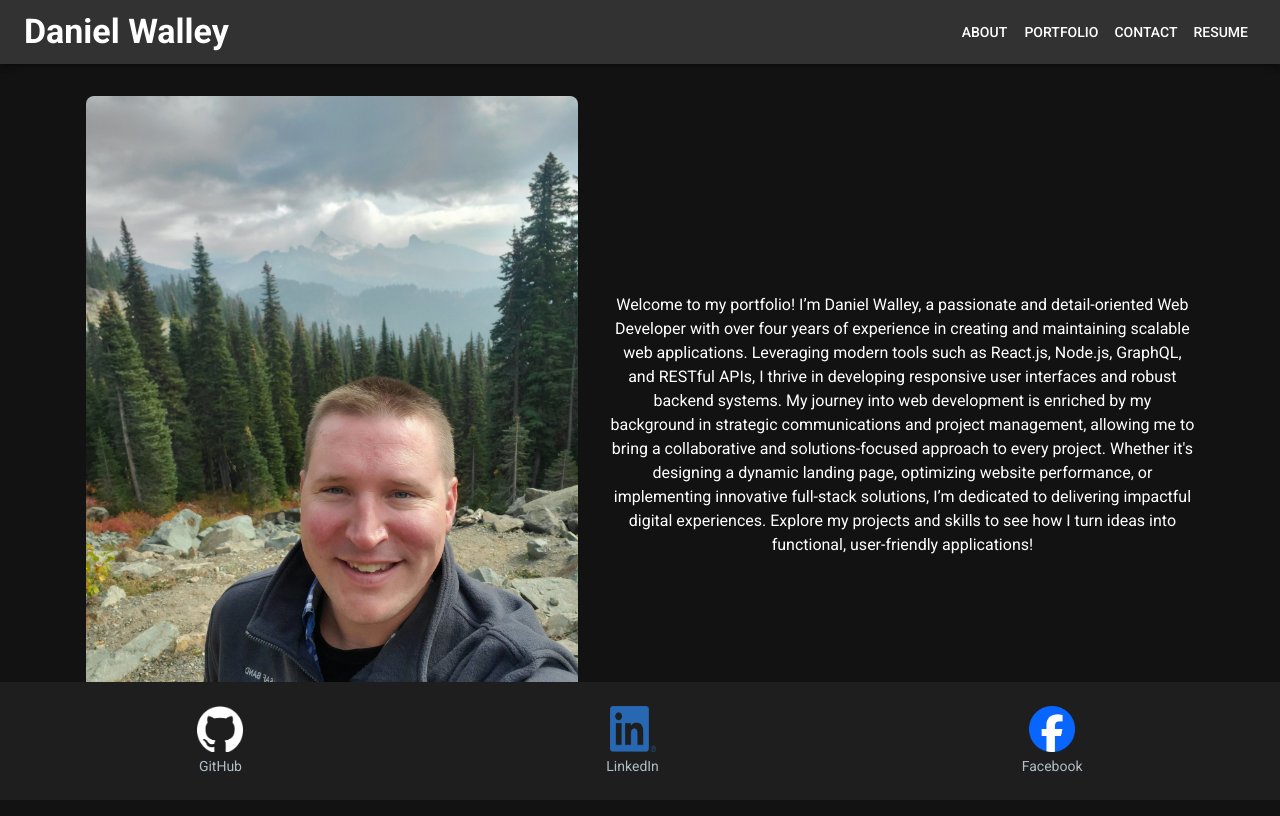
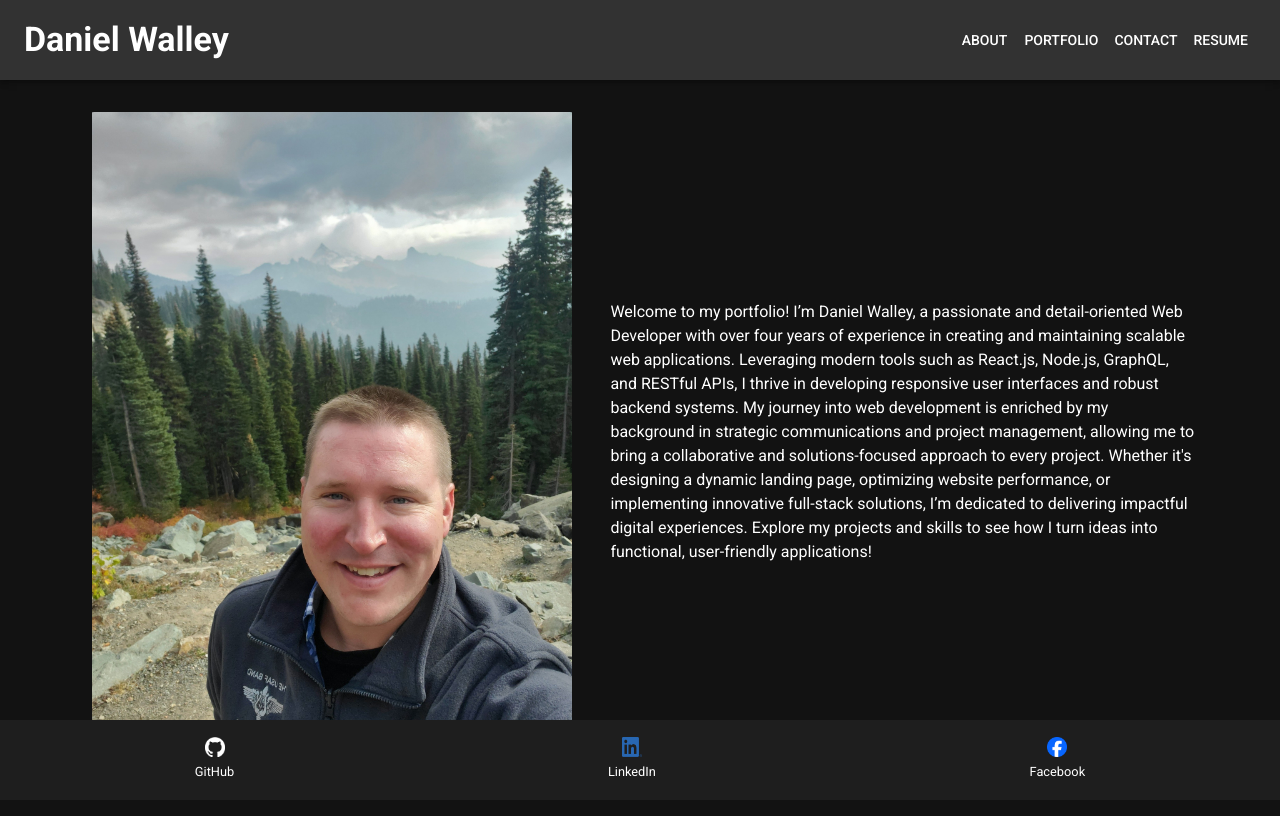
Before and after one commit to dwalley606/react-portfolio, a React (Vite) app: page / in a window 1280 px wide. Shown: the top 816 px of the page. Built offline with nearby package versions, Linux system fonts and the light colour scheme.

Commit message:
Tweaking UI

```diff
--- a/package.json
+++ b/package.json
@@ -18,6 +18,7 @@
     "@mui/material": "^6.1.8",
     "react": "^18.3.1",
     "react-dom": "^18.3.1",
+    "react-portfolio": "file:",
     "react-router-dom": "^6.24.1"
   },
   "devDependencies": {
--- a/src/App.jsx
+++ b/src/App.jsx
@@ -10,9 +10,9 @@ function App() {
   return (
     <ThemeProvider theme={theme}>
       <CssBaseline />
-      <Box sx={{ display: 'flex', flexDirection: 'column', minHeight: '100vh' }}>
+      <Box sx={{ display: 'flex', flexDirection: 'column' }}>
         <Navigation />
-        <Box component="main" sx={{ flexGrow: 1, overflowY: 'auto', mb: 12 }}>
+        <Box component="main" sx={{ height: '80vh', mb: 12 }}>
           <Outlet />
         </Box>
         <Footer />
--- a/src/components/About/About.jsx
+++ b/src/components/About/About.jsx
@@ -12,7 +12,6 @@ function About() {
         flexDirection="column"
         alignItems="center"
         mt={4}
-        mb={4}
         sx={{
           flexDirection: { xs: 'column', md: 'row' },
           justifyContent: 'center',
@@ -24,18 +23,20 @@ function About() {
           alt="Profile"
           src={profilePic}
           sx={{
-            width: { xs: "70%", sm: "40%" },
+            width: { xs: "60%", sm: "50%", md: "40%" },
+            maxHeight: '80vh',
             mb: { xs: 2, md: 0 },
             borderRadius: '8px',
+            objectFit: 'contain',
           }}
         />
         <Typography
           variant="body1"
-          align="center"
+          align="left"
           sx={{
             width: { xs: "80%", md: "50%" },
-            textAlign: { xs: 'center', md: 'center' },
             pl: { md: 4 },
+            maxHeight: '80vh',
           }}
         >
           Welcome to my portfolio! I’m Daniel Walley, a passionate and detail-oriented Web Developer with over four years of experience in creating and maintaining scalable web applications. Leveraging modern tools such as React.js, Node.js, GraphQL, and RESTful APIs, I thrive in developing responsive user interfaces and robust backend systems. My journey into web development is enriched by my background in strategic communications and project management, allowing me to bring a collaborative and solutions-focused approach to every project. Whether it's designing a dynamic landing page, optimizing website performance, or implementing innovative full-stack solutions, I’m dedicated to delivering impactful digital experiences. Explore my projects and skills to see how I turn ideas into functional, user-friendly applications!
--- a/src/components/Footer/Footer.jsx
+++ b/src/components/Footer/Footer.jsx
@@ -27,11 +27,13 @@ function Footer() {
     <Box component="footer" sx={{
                               display: 'flex',
                               justifyContent: 'space-around',
-                              padding: 2,
+                              alignItems: 'center',
+                              padding: 1,
                               backgroundColor: 'background.paper',
                               position: "fixed",
                               bottom: 0,
-                              width: "100%"
+                              width: "100%",
+                              height: '10vh',
                             }}>
       {icons.map((icon) => (
         <Link
@@ -39,19 +41,21 @@ function Footer() {
           key={icon.name}
           target="_blank"
           rel="noopener noreferrer"
-          sx={{ display: 'flex', flexDirection: 'column', alignItems: 'center', margin: 1, textDecoration: 'none', color: 'inherit' }}
+          sx={{ display: 'flex', flexDirection: 'column', alignItems: 'center', padding: 2, textDecoration: 'none', color: 'inherit' }}
         >
           <Box
             component="img"
             src={icon.img}
             alt={icon.name}
             sx={{
-              width: { xs: 30, sm: 38, md: 46 },
-              height: { xs: 30, sm: 38, md: 46 },
+              width: { xs: 20},
+              height: { xs: 20},
               marginBottom: 0.5,
             }}
           />
-          <Typography variant="body2">{icon.name}</Typography>
+          <Typography variant="caption" sx={{ fontSize: { xs: '0.6rem', sm: '0.7rem', md: '0.8rem' } }}>
+            {icon.name}
+          </Typography>
         </Link>
       ))}
     </Box>
--- a/src/components/NavBar/NavBar.jsx
+++ b/src/components/NavBar/NavBar.jsx
@@ -31,7 +31,7 @@ function Navigation() {
 
   return (
     <AppBar position="static">
-      <Toolbar sx={{ justifyContent: 'space-between' }}>
+      <Toolbar sx={{ justifyContent: 'space-between', height: '10vh' }}>
         <Typography variant="h4" component="h1" sx={{ fontWeight: 'bold', color: 'inherit' }}>
           Daniel Walley
         </Typography>
```
Also changed, not shown: 1 other file (tests, documents, lock files or other folders).
